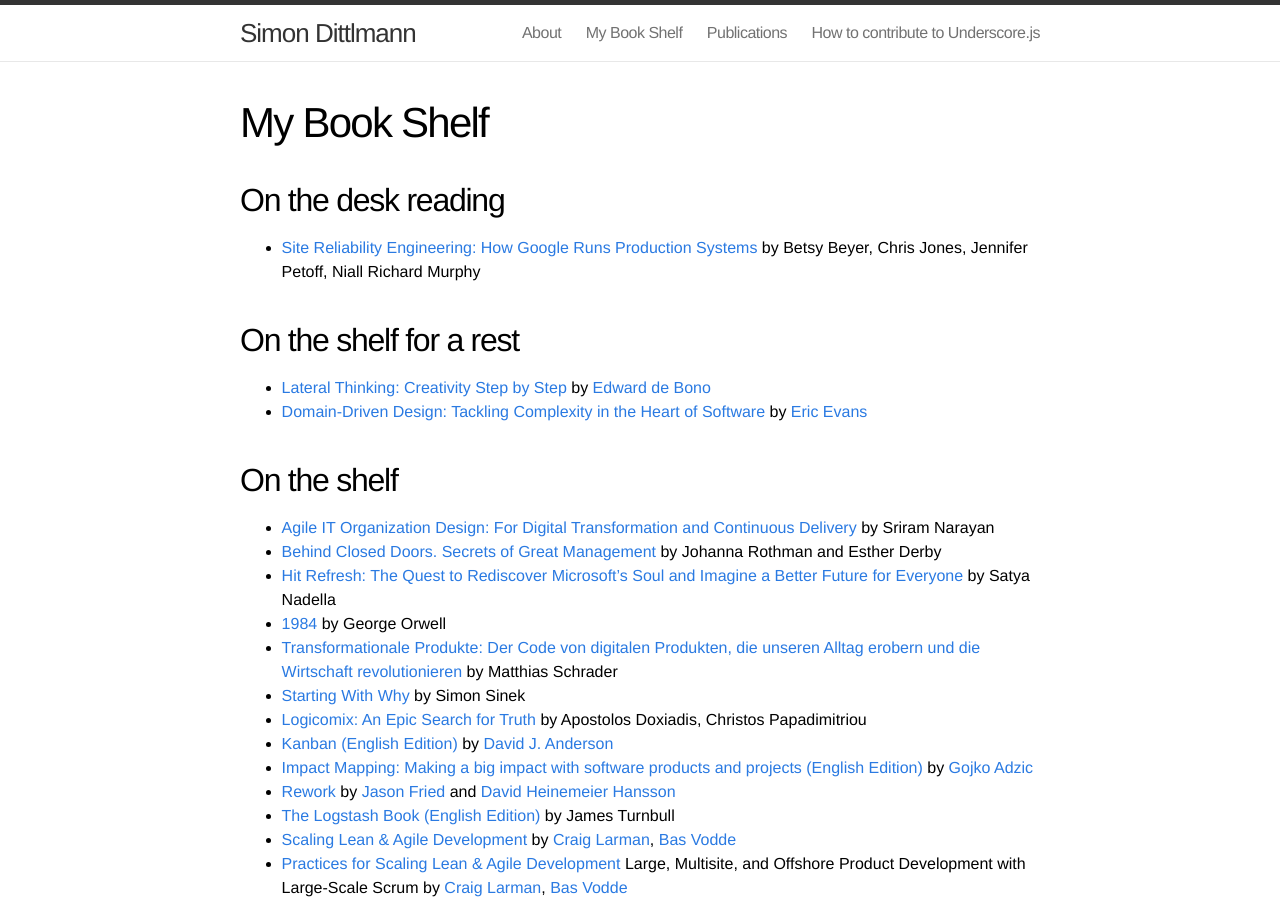
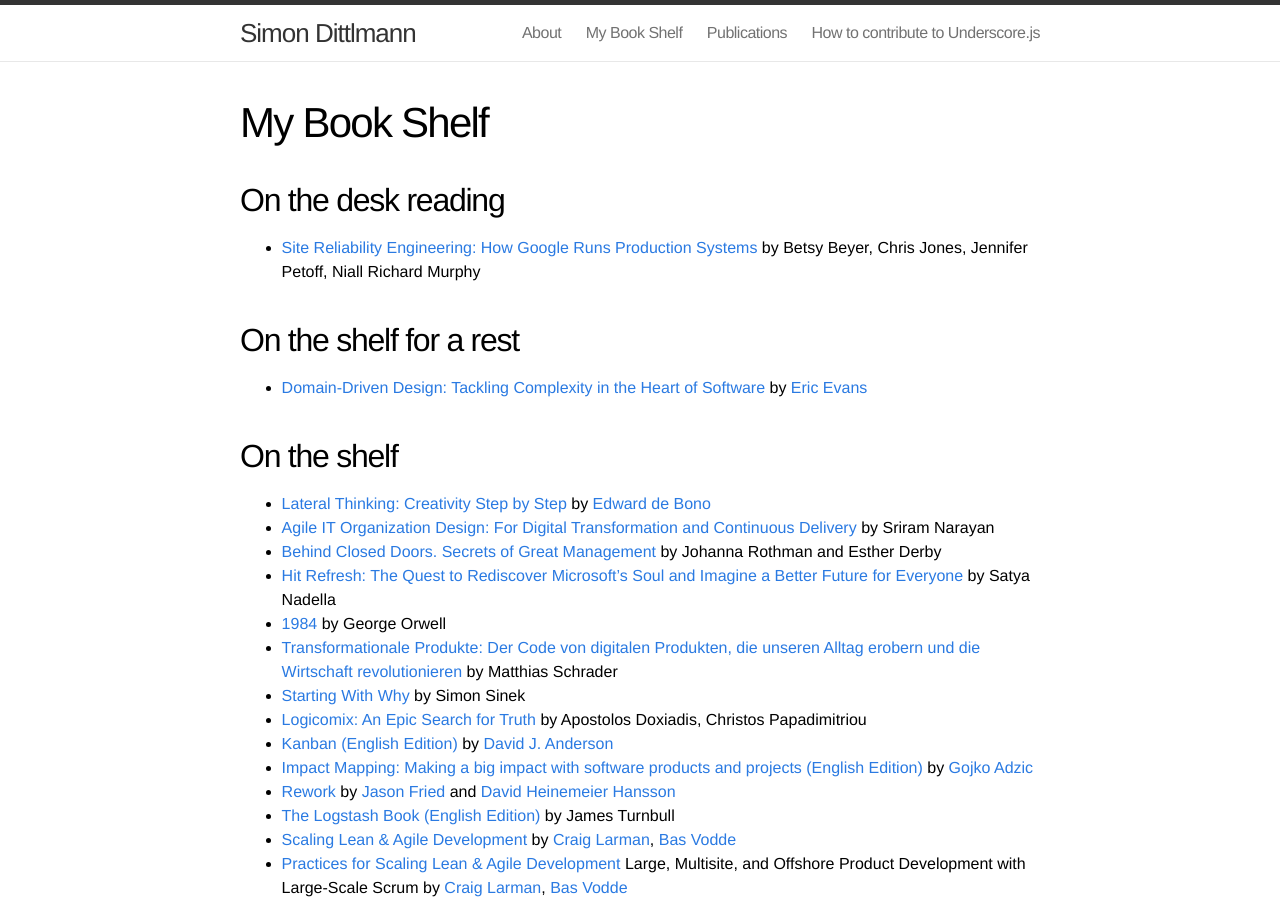
Before and after one commit to Pindar/pindar.github.io, a Jekyll site: the page built from book-shelf.md, in a window 1280 px wide and 900 px high. Built offline with Jekyll 4.4.1, drawn with Linux system fonts in a browser that asks for light colours; nearby versions of some CDN libraries; comment, search, counter and statistics services are not loaded.

```diff
--- a/book-shelf.md
+++ b/book-shelf.md
@@ -12,11 +12,11 @@ permalink: /book-shelf/
 
 ## On the shelf for a rest
 
-* [Lateral Thinking: Creativity Step by Step](http://www.amazon.de/gp/product/B003V1WTLI/ref=as_li_tl?ie=UTF8&camp=1638&creative=19454&creativeASIN=B003V1WTLI&linkCode=as2&tag=simondittl-21&linkId=3I6WQDLFAKL5UUTK) by [Edward de Bono](http://www.amazon.de/s/?_encoding=UTF8&camp=1638&creative=19454&field-author=Edward%20de%20Bono&linkCode=ur2&search-alias=digital-text&site-redirect=de&sort=relevancerank&tag=simondittl-21)
 * [Domain-Driven Design: Tackling Complexity in the Heart of Software](http://www.amazon.de/gp/product/B00794TAUG/ref=as_li_qf_sp_asin_il_tl?ie=UTF8&camp=1638&creative=6742&creativeASIN=B00794TAUG&linkCode=as2&tag=simondittl-21&linkId=QPC776ZLZG666ORN) by [Eric Evans](http://www.amazon.de/Eric-Evans/e/B001KDCO2I/ref=ntt_athr_dp_pel_1)
 
 ## On the shelf
 
+* [Lateral Thinking: Creativity Step by Step](http://www.amazon.de/gp/product/B003V1WTLI/ref=as_li_tl?ie=UTF8&camp=1638&creative=19454&creativeASIN=B003V1WTLI&linkCode=as2&tag=simondittl-21&linkId=3I6WQDLFAKL5UUTK) by [Edward de Bono](http://www.amazon.de/s/?_encoding=UTF8&camp=1638&creative=19454&field-author=Edward%20de%20Bono&linkCode=ur2&search-alias=digital-text&site-redirect=de&sort=relevancerank&tag=simondittl-21)
 * [Agile IT Organization Design: For Digital Transformation and Continuous Delivery](http://amzn.to/2lRBH9k) by Sriram Narayan
 * [Behind Closed Doors. Secrets of Great Management](http://amzn.to/2Anm7GM) by Johanna Rothman and Esther Derby
 * [Hit Refresh: The Quest to Rediscover Microsoft's Soul and Imagine a Better Future for Everyone](http://amzn.to/2lROnw1) by Satya Nadella
```
